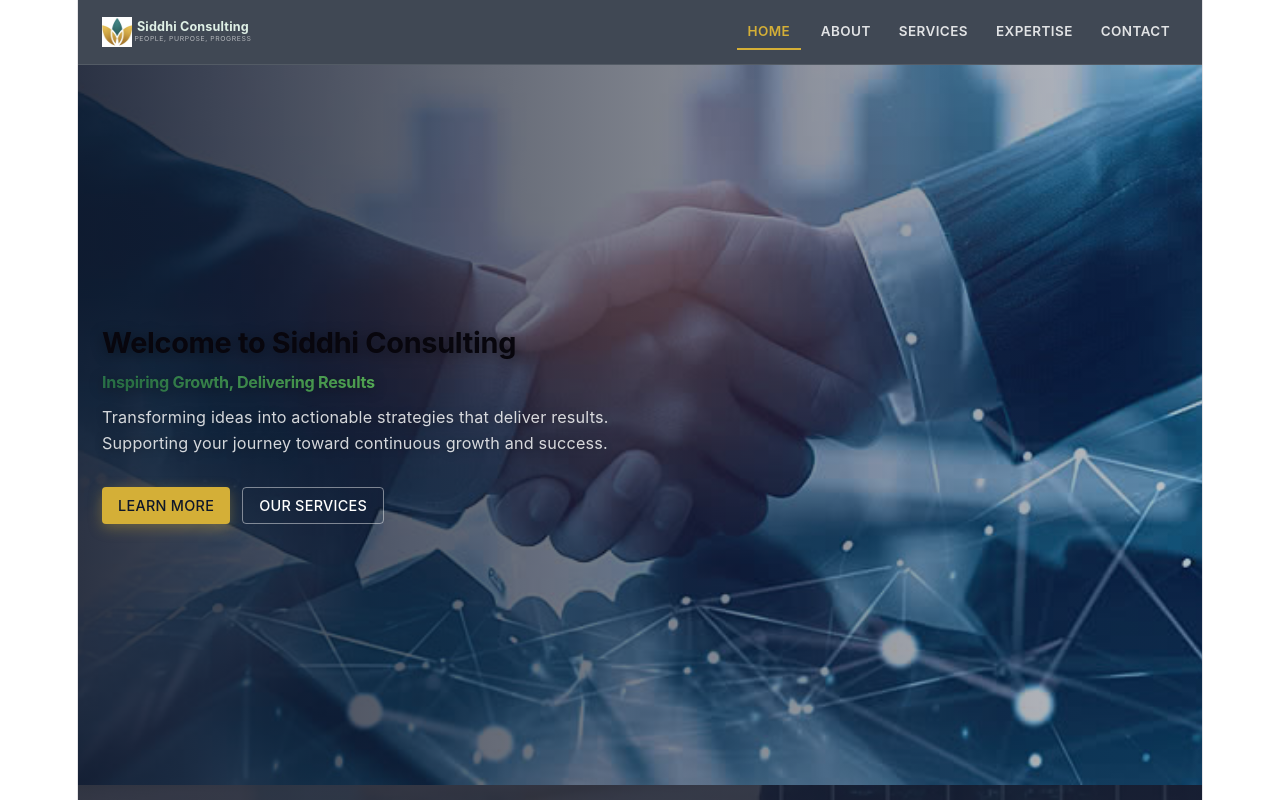
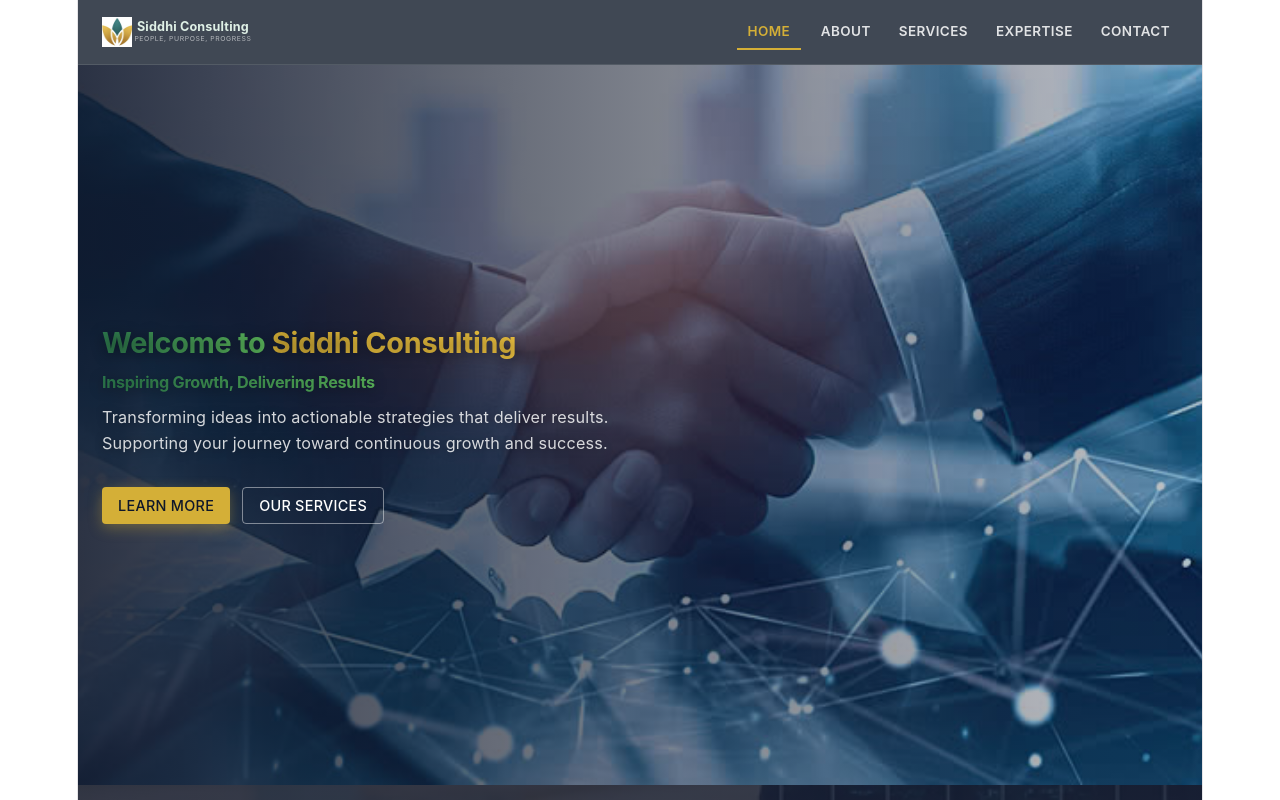
Before and after one commit to sakshidub/SiddhiConsulting, a React (Vite) app: page / in a window 1280 px wide. Shown: the top 800 px of the page. Built offline with nearby package versions, Linux system fonts and the light colour scheme.

Commit message:
program changes

```diff
--- a/src/sections/Contact/index.tsx
+++ b/src/sections/Contact/index.tsx
@@ -93,7 +93,7 @@ function Contact() {
                   <Phone />
                 </IconButton>
                 <Typography variant="body2" sx={{ color: 'rgba(255,255,255,0.8)', fontSize: '0.75rem' }}>
-                  +91 99050 64954
+                  +91 99050 64954 , +91 79822 85012
                 </Typography>
               </Box>
               <Box sx={{ display: 'flex', alignItems: 'center', mb: 2 }}>
@@ -113,7 +113,7 @@ function Contact() {
                 </Typography>
               </Box>
 
-              <Typography variant="caption" sx={{ color: 'rgba(255,255,255,0.7)', mb: 2, mt: 1, display: 'block' }}>
+<Typography variant="caption" sx={{ color: 'rgba(255,255,255,0.7)', mb: 2, mt: 1, display: 'block', fontSize: '0.95rem' }}>
                 Follow us:
               </Typography>
               <Box sx={{ display: 'flex', gap: 1 }}>
@@ -150,17 +150,7 @@ function Contact() {
                 >
                   <Instagram />
                 </IconButton>
-                <IconButton
-                  href="https://wa.me/login"
-                  target="_blank"
-                  sx={{
-                    bgcolor: 'rgba(37,211,102,0.15)',
-                    color: '#25d366',
-                    '&:hover': { bgcolor: 'rgba(37,211,102,0.25)' },
-                  }}
-                >
-                  <WhatsApp />
-                </IconButton>
+
               </Box>
             </Grid>
             <Grid item xs={12} md={6}>
--- a/src/sections/Hero/index.tsx
+++ b/src/sections/Hero/index.tsx
@@ -48,7 +48,7 @@ function Hero() {
             }}
           >
 
-            {/* Heading */}
+{/* Heading */}
             <Typography
               variant="h2"
               component="h1"
@@ -62,7 +62,27 @@ function Hero() {
                 opacity: 0,
               }}
             >
-              Welcome to Siddhi Consulting <br />
+              <Box
+                component="span"
+                sx={{
+                  background: 'linear-gradient(90deg, #2d7a4e, #5cb85c)',
+                  WebkitBackgroundClip: 'text',
+                  WebkitTextFillColor: 'transparent',
+                }}
+              >
+                Welcome to
+              </Box>{' '}
+              <Box
+                component="span"
+                sx={{
+                  background: 'linear-gradient(90deg, #d4af37, #f5c842)',
+                  WebkitBackgroundClip: 'text',
+                  WebkitTextFillColor: 'transparent',
+                }}
+              >
+                Siddhi Consulting
+              </Box>
+              <br />
               <Box
                 component="span"
                 sx={{
```
